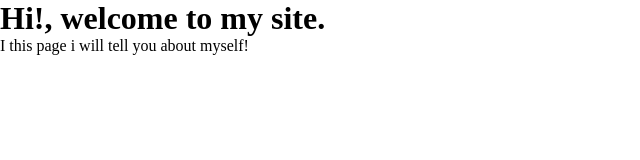
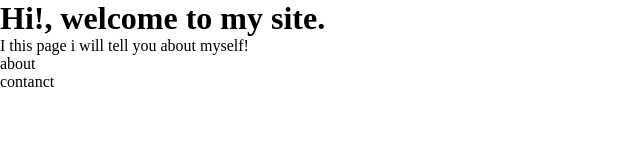
Before and after one commit to ArDev-27/HTML, a plain HTML site: page index.html in a window 1280 px wide. Shown: the whole page, without its empty margins (0-640 px from the left). Drawn offline with Linux system fonts and the light colour scheme.

Commit message:
I just add some attribute and lists

```diff
--- a/index.html
+++ b/index.html
@@ -10,5 +10,9 @@
   <body>
     <h1>Hi!, welcome to my site.</h1>
     <p>I this page i will tell you about myself!</p>
+    <ul>
+      <li>about</li>
+      <li>contanct</li>
+    </ul>
   </body>
 </html>
```
